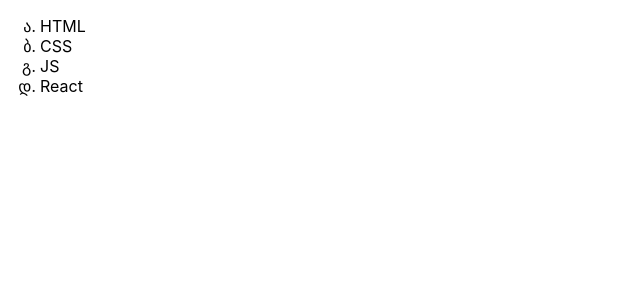
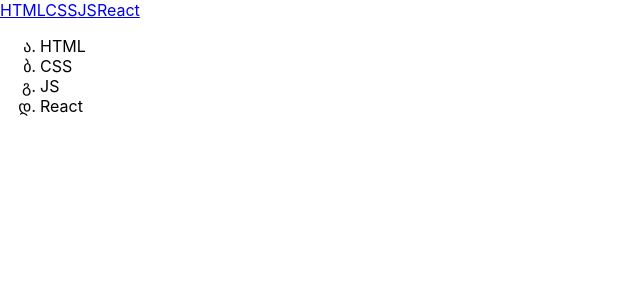
Before and after one commit to myakininayu/react-social-network, a React (Create React App) app: page / in a window 1280 px wide. Shown: the top 300 px of the page, without its empty margins (0-640 px from the left). Built offline with nearby package versions, Linux system fonts and the light colour scheme.

Commit message:
07.Что такое компонента?

```diff
--- a/src/App.js
+++ b/src/App.js
@@ -2,13 +2,33 @@
 
 const App = () => {
   return (
+    <div>
+      <Header />
+      <Technologies />
+    </div>
+  );
+}
+
+const Technologies = () => {
+  return (
+    <div>
+        <ul>
+          <li>HTML</li>
+          <li>CSS</li>
+          <li>JS</li>
+          <li>React</li>
+        </ul>
+    </div>
+  );
+}
+
+const Header = () => {
+  return (
     <div className="App">
-      <ul>
-        <li>HTML</li>
-        <li>CSS</li>
-        <li>JS</li>
-        <li>React</li>
-      </ul>
+      <a href="#">HTML</a>
+      <a href="#">CSS</a>
+      <a href="#">JS</a>
+      <a href="#">React</a>
     </div>
   );
 }
```
Also changed, not shown: 1 other file (tests, documents, lock files or other folders).
